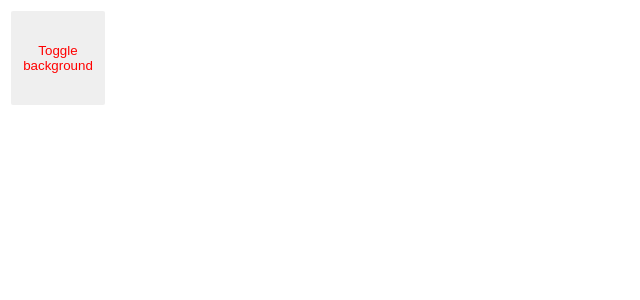
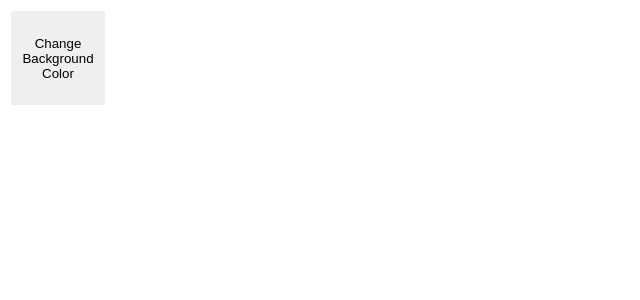
Before and after one commit to HaileyN3132/Study_React, a React (Vite) app in the folder react-playground/: page / in a window 1280 px wide. Shown: the top 300 px of the page, without its empty margins (0-640 px from the left). Built offline with nearby package versions, Linux system fonts and the light colour scheme.

Commit message:
Wire Up Handler Challenge

```diff
--- a/react-playground/src/main.jsx
+++ b/react-playground/src/main.jsx
@@ -12,6 +12,7 @@ import SoundPads from "./SoundPads.jsx";
 import ConditionalRendering2 from "./practices/ConditionalRendering2.jsx";
 import RenderingList from "./practices/RenderingList.jsx";
 import FixEventHandler from "./practices/FixEvenHandler.jsx";
+import WireUpEvent from "./practices/WireUpEvents.jsx";
 createRoot(document.getElementById("root")).render(
   <StrictMode>
     {/*<ComplexObject />*/}
@@ -24,6 +25,7 @@ createRoot(document.getElementById("root")).render(
 
     {/*<ConditionalRendering2 /> */}
     {/*<RenderingList / > */}
-    <FixEventHandler />
+    {/*<FixEventHandler /> */}
+    <WireUpEvent />
   </StrictMode>
 );
--- /dev/null
+++ b/react-playground/src/practices/WireUpEvents.jsx
@@ -0,0 +1,29 @@
+/*
+    Challenge:
+    - Pass the handler from parent to child to handle the background changing
+    - Chage background random
+*/
+
+export default function WireUpEvent() {
+  function handleClick() {
+    const colors = ["black", "white", "red", "pink", "lightblue"];
+    let pageColor = document.body.style;
+    pageColor.backgroundColor =
+      colors[Math.floor(Math.random() * colors.length)];
+  }
+
+  return <ColorSwitch onChangeColor={handleClick} />;
+}
+
+function ColorSwitch({ onChangeColor }) {
+  return (
+    <button
+      style={{ color: "black", opacity: 1 }}
+      onClick={() => {
+        onChangeColor();
+      }}
+    >
+      Change Background Color
+    </button>
+  );
+}
```
